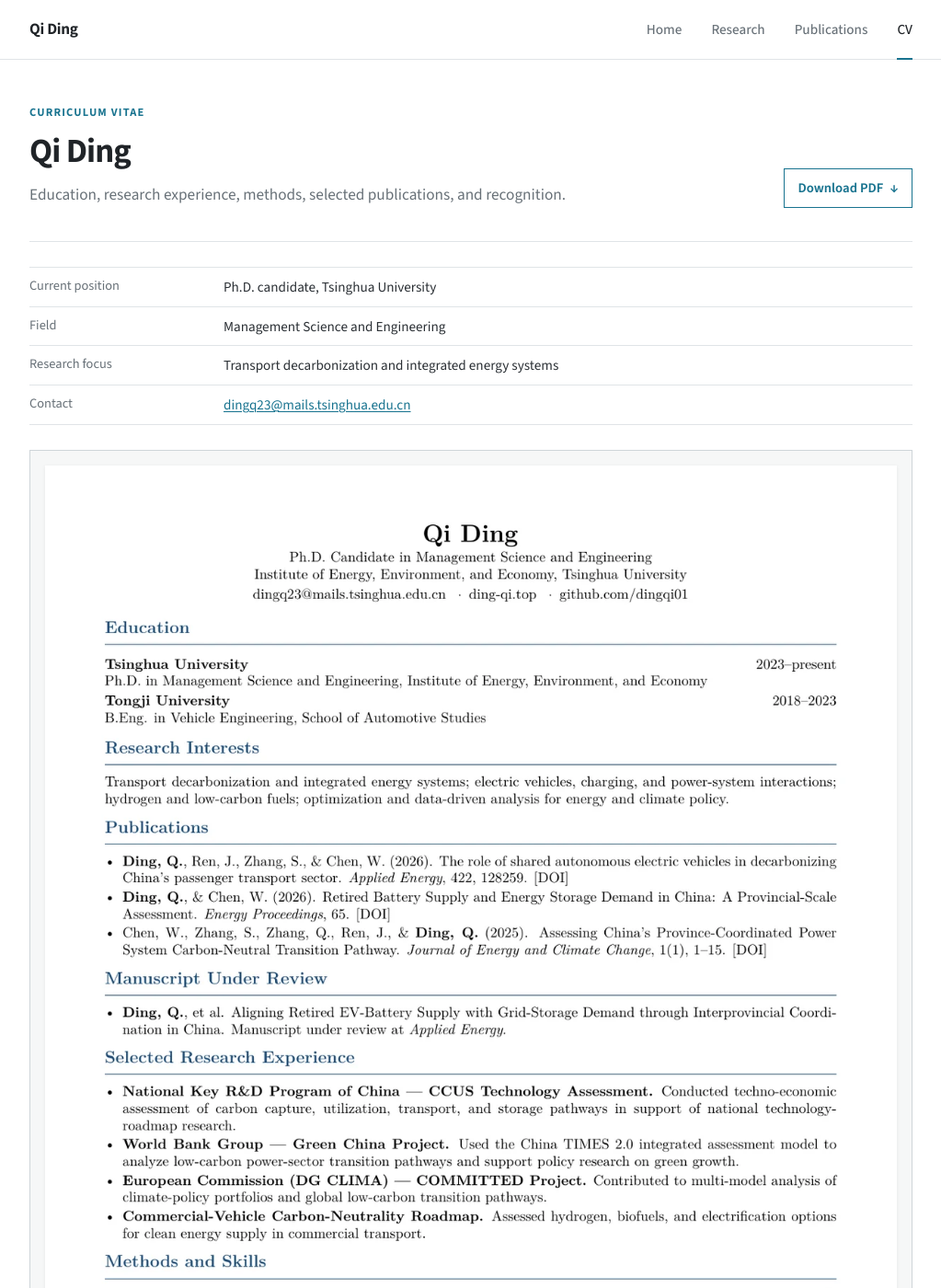
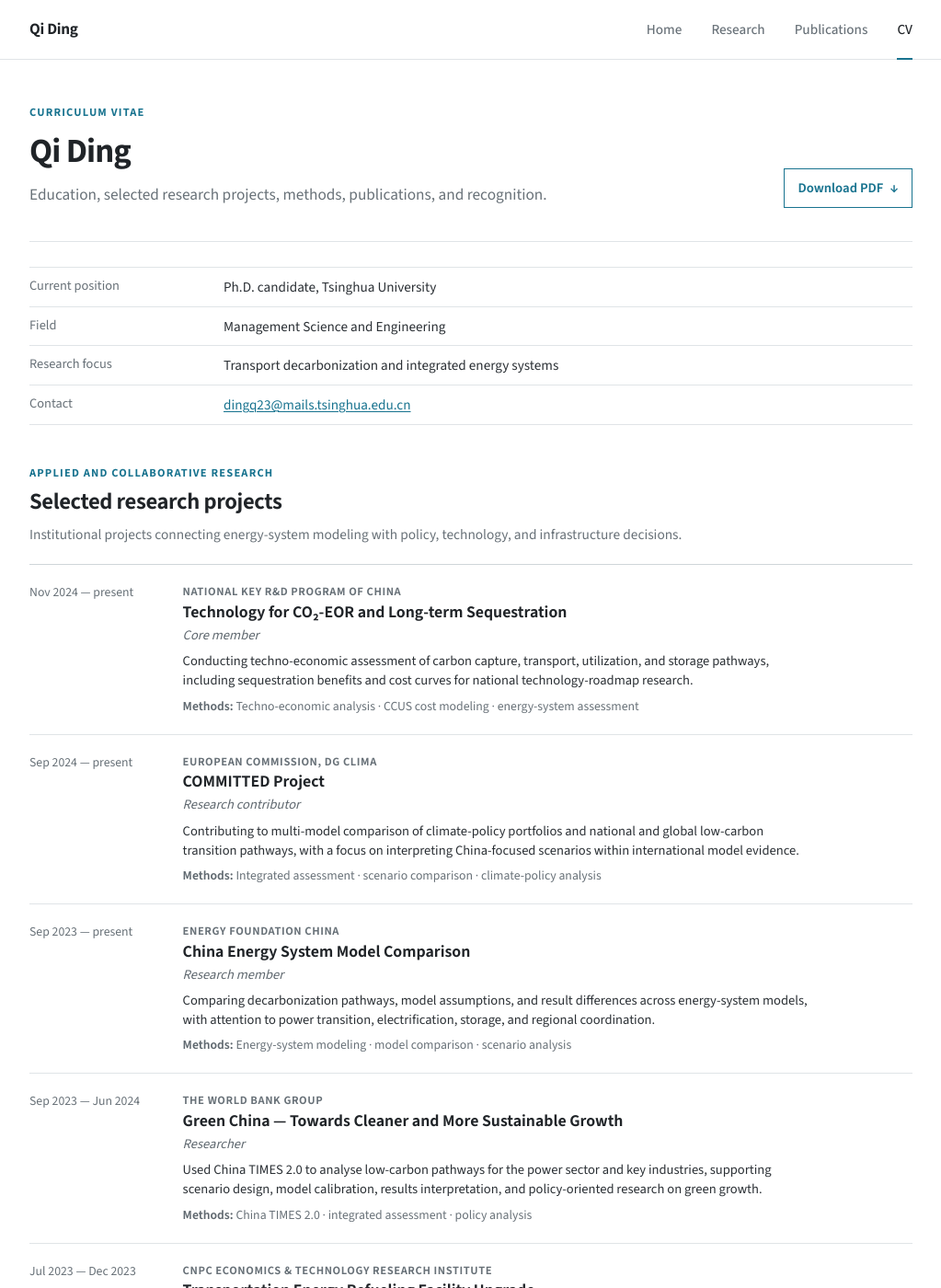
Before and after one commit to dingqi01/dingqi01.github.io, a Jekyll site: the page built from cv.html, in a window 1280 px wide and 1400 px high. Shown: the whole window at 92% size, without its empty margins (128-1151 px from the left). Built offline with Jekyll 4.4.1, drawn with Linux system fonts in a browser that asks for light colours; some of the changed text lies outside the part shown.

Commit message:
Add selected research projects to CV

```diff
--- a/_data/experience.yml
+++ b/_data/experience.yml
@@ -8,18 +8,18 @@ education:
     role: "B.Eng., Vehicle Engineering"
     detail: "Shanghai, China"
 research:
-  - period: "2023 — present"
+  - period: "Nov 2024 — present"
     institution: "National Key R&D Program of China"
     role: "Core member — CCUS technology assessment"
     detail: "Technology assessment and carbon-neutral transition research"
-  - period: "2023"
+  - period: "Sep 2024 — present"
+    institution: "European Commission, DG CLIMA"
+    role: "Research contributor — COMMITTED project"
+    detail: "International climate-policy and transition pathways"
+  - period: "Sep 2023 — Jun 2024"
     institution: "The World Bank Group"
     role: "Researcher — Green China project"
     detail: "Policy and transition research"
-  - period: "2022 — 2023"
-    institution: "European Commission, DG CLIMA"
-    role: "Core member — COMMITTED project"
-    detail: "International climate and mitigation pathways"
 awards:
   - period: "2022"
     institution: "National Scholarship"
--- /dev/null
+++ b/_data/projects.yml
@@ -0,0 +1,44 @@
+- organization: "National Key R&D Program of China"
+  title: "Technology for CO₂-EOR and Long-term Sequestration"
+  period: "Nov 2024 — present"
+  role: "Core member"
+  summary: "Conducting techno-economic assessment of carbon capture, transport, utilization, and storage pathways, including sequestration benefits and cost curves for national technology-roadmap research."
+  methods: "Techno-economic analysis · CCUS cost modeling · energy-system assessment"
+
+- organization: "European Commission, DG CLIMA"
+  title: "COMMITTED Project"
+  period: "Sep 2024 — present"
+  role: "Research contributor"
+  summary: "Contributing to multi-model comparison of climate-policy portfolios and national and global low-carbon transition pathways, with a focus on interpreting China-focused scenarios within international model evidence."
+  methods: "Integrated assessment · scenario comparison · climate-policy analysis"
+
+- organization: "Energy Foundation China"
+  title: "China Energy System Model Comparison"
+  period: "Sep 2023 — present"
+  role: "Research member"
+  summary: "Comparing decarbonization pathways, model assumptions, and result differences across energy-system models, with attention to power transition, electrification, storage, and regional coordination."
+  methods: "Energy-system modeling · model comparison · scenario analysis"
+
+- organization: "The World Bank Group"
+  title: "Green China — Towards Cleaner and More Sustainable Growth"
+  period: "Sep 2023 — Jun 2024"
+  role: "Researcher"
+  summary: "Used China TIMES 2.0 to analyse low-carbon pathways for the power sector and key industries, supporting scenario design, model calibration, results interpretation, and policy-oriented research on green growth."
+  methods: "China TIMES 2.0 · integrated assessment · policy analysis"
+
+- organization: "CNPC Economics & Technology Research Institute"
+  title: "Transportation Energy Refueling Facility Upgrade"
+  period: "Jul 2023 — Dec 2023"
+  role: "Research member"
+  summary: "Studied pathways for upgrading conventional fuel stations into multi-energy hubs, covering charging, battery swapping, hydrogen refueling, and business models for integrated transport-energy services."
+  methods: "Infrastructure assessment · business-model analysis · transport energy"
+
+- organization: "China Automotive Technology and Research Center"
+  title: "Carbon Neutrality Technology Roadmap for Commercial Vehicles 1.0"
+  period: "Oct 2022 — Jul 2023"
+  role: "Core member — clean-energy-supply workstream"
+  summary: "Assessed the application potential, infrastructure needs, and techno-economic boundaries of electrification, hydrogen, and biofuels for commercial vehicles, contributing to a national think-tank roadmap."
+  methods: "Total-cost-of-ownership analysis · technology assessment · transport decarbonization"
+  links:
+    - label: "Roadmap"
+      url: "https://ebooks.cmpbook.com/detail?id=26576"
--- a/assets/css/main.css
+++ b/assets/css/main.css
@@ -745,8 +745,114 @@ strong {
   overflow-wrap: anywhere;
 }
 
+.cv-projects {
+  padding-block: 1rem 2.8rem;
+}
+
+.cv-section-header {
+  max-width: 760px;
+  margin-bottom: 1.25rem;
+}
+
+.cv-section-header .section-label {
+  margin-bottom: 0.35rem;
+}
+
+.cv-section-header h2 {
+  margin-bottom: 0.55rem;
+}
+
+.cv-section-header > p:last-child {
+  margin-bottom: 0;
+  color: var(--muted);
+  font-size: 0.96rem;
+}
+
+.cv-project-list {
+  border-top: 1px solid var(--line-strong);
+}
+
+.cv-project-item {
+  display: grid;
+  padding: 1.25rem 0;
+  border-bottom: 1px solid var(--line);
+  grid-template-columns: 145px minmax(0, 1fr);
+  gap: 1.35rem;
+}
+
+.cv-project-period {
+  margin-bottom: 0;
+  color: var(--muted);
+  font-size: 0.86rem;
+  font-variant-numeric: tabular-nums;
+  line-height: 1.4;
+}
+
+.cv-project-organization {
+  margin-bottom: 0.22rem;
+  color: var(--muted);
+  font-size: 0.79rem;
+  font-weight: 650;
+  letter-spacing: 0.045em;
+  line-height: 1.35;
+  text-transform: uppercase;
+}
+
+.cv-project-copy h3 {
+  margin-bottom: 0.2rem;
+  font-size: 1.12rem;
+}
+
+.cv-project-role,
+.cv-project-summary,
+.cv-project-methods,
+.cv-project-links {
+  margin-bottom: 0;
+  font-size: 0.91rem;
+  line-height: 1.45;
+}
+
+.cv-project-role {
+  margin-bottom: 0.45rem;
+  color: var(--quiet);
+  font-style: italic;
+}
+
+.cv-project-summary {
+  max-width: 680px;
+}
+
+.cv-project-methods {
+  margin-top: 0.45rem;
+  color: var(--muted);
+  font-size: 0.86rem;
+}
+
+.cv-project-methods strong {
+  color: var(--quiet);
+  font-weight: 620;
+}
+
+.cv-project-links {
+  display: flex;
+  margin-top: 0.45rem;
+  flex-wrap: wrap;
+  gap: 0.5rem 0.85rem;
+}
+
+.cv-project-links a {
+  font-size: 0.86rem;
+  font-weight: 600;
+  text-decoration: none;
+}
+
 .cv-viewer {
   padding-bottom: 3rem;
+  border-top: 1px solid var(--line);
+}
+
+.cv-document-header {
+  padding-top: 2.5rem;
 }
 
 .cv-preview-link {
@@ -1076,6 +1182,11 @@ strong {
     gap: 0.75rem;
   }
 
+  .cv-project-item {
+    grid-template-columns: 120px minmax(0, 1fr);
+    gap: 1rem;
+  }
+
   .cv-preview-link {
     padding: 0.45rem;
   }
@@ -1116,6 +1227,16 @@ strong {
     grid-template-columns: 1fr;
     gap: 0.1rem;
   }
+
+  .cv-project-item {
+    padding: 1.1rem 0;
+    grid-template-columns: 1fr;
+    gap: 0.3rem;
+  }
+
+  .cv-project-copy h3 {
+    font-size: 1.05rem;
+  }
 }
 
 @media print {
--- a/cv.html
+++ b/cv.html
@@ -9,7 +9,7 @@ permalink: /cv/
   <div>
     <p class="section-label">Curriculum vitae</p>
     <h1>Qi Ding</h1>
-    <p class="page-intro">Education, research experience, methods, selected publications, and recognition.</p>
+    <p class="page-intro">Education, selected research projects, methods, publications, and recognition.</p>
   </div>
   <a class="download-link" href="{{ '/assets/cv/qi-ding-cv.pdf' | relative_url }}" download>Download PDF <span aria-hidden="true">↓</span></a>
 </header>
@@ -23,9 +23,43 @@ permalink: /cv/
   </dl>
 </section>
 
+<section class="site-shell cv-projects" aria-labelledby="selected-projects-heading">
+  <header class="cv-section-header">
+    <p class="section-label">Applied and collaborative research</p>
+    <h2 id="selected-projects-heading">Selected research projects</h2>
+    <p>Institutional projects connecting energy-system modeling with policy, technology, and infrastructure decisions.</p>
+  </header>
+
+  <div class="cv-project-list">
+    {% for project in site.data.projects %}
+      <article class="cv-project-item">
+        <p class="cv-project-period">{{ project.period }}</p>
+        <div class="cv-project-copy">
+          <p class="cv-project-organization">{{ project.organization }}</p>
+          <h3>{{ project.title }}</h3>
+          <p class="cv-project-role">{{ project.role }}</p>
+          <p class="cv-project-summary">{{ project.summary }}</p>
+          <p class="cv-project-methods"><strong>Methods:</strong> {{ project.methods }}</p>
+          {% if project.links %}
+            <p class="cv-project-links">
+              {% for link in project.links %}
+                <a href="{{ link.url }}">{{ link.label }} <span aria-hidden="true">↗</span></a>
+              {% endfor %}
+            </p>
+          {% endif %}
+        </div>
+      </article>
+    {% endfor %}
+  </div>
+</section>
+
 <section class="site-shell cv-viewer" aria-labelledby="cv-preview-heading">
-  <h2 id="cv-preview-heading" class="sr-only">CV preview</h2>
+  <header class="cv-section-header cv-document-header">
+    <p class="section-label">Downloadable document</p>
+    <h2 id="cv-preview-heading">Full curriculum vitae</h2>
+    <p>The one-page PDF mirrors the selected projects and core academic record shown on this site.</p>
+  </header>
   <a class="cv-preview-link" href="{{ '/assets/cv/qi-ding-cv.pdf' | relative_url }}" aria-label="Open Qi Ding's CV as a PDF">
-    <img src="{{ '/assets/images/qi-ding-cv-preview.webp' | relative_url }}" alt="One-page academic curriculum vitae for Qi Ding" width="1200" height="1696">
+    <img src="{{ '/assets/images/qi-ding-cv-preview.webp' | relative_url }}" alt="One-page academic curriculum vitae for Qi Ding" width="1200" height="1697" loading="lazy" decoding="async">
   </a>
 </section>
```
Also changed, not shown: README.md, assets/images/qi-ding-cv-preview.webp, 2 other files.
